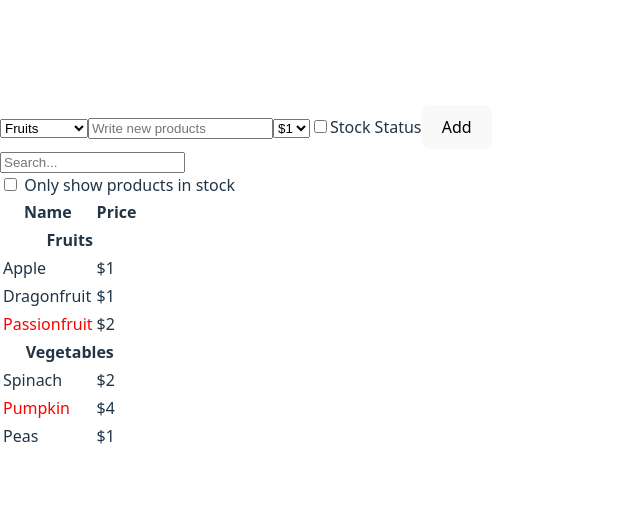
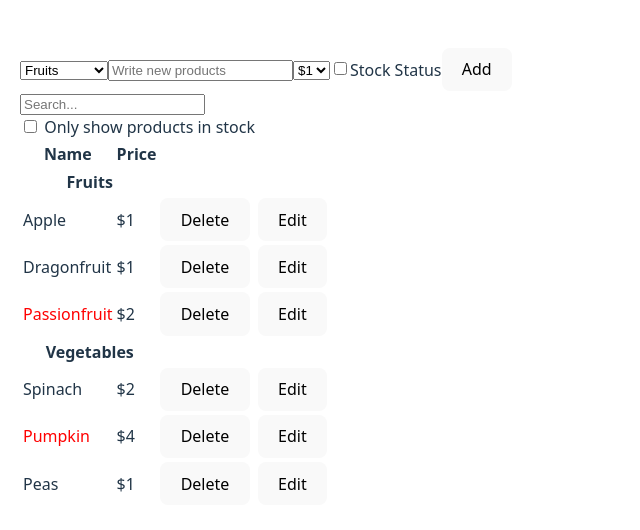
Before and after one commit to groom-practice/think-react-app, a React (Vite) app: page / in a window 1280 px wide. Shown: the part 122-652 px from the top of the page, without its empty margins (0-640 px from the left). Built offline with nearby package versions, Linux system fonts and the light colour scheme.

Commit message:
feat: 삭제 기능 밑 로컬스토리지 저장 추가

```diff
--- a/src/App.jsx
+++ b/src/App.jsx
@@ -1,4 +1,4 @@
-import { useState } from "react";
+import { useEffect, useState } from "react";
 
 const PRODUCTS = [
   { category: "Fruits", price: "$1", stocked: true, name: "Apple" },
@@ -10,7 +10,24 @@ const PRODUCTS = [
 ];
 
 export default function App() {
-  const [products, setProducts] = useState(PRODUCTS);
+  // 제품 삭제 기능 추가
+  const handleDeleteProduct = (indexToDelete) => {
+    // 배열에서 조건에 맞는 요소만 남기고 새로운 배열 만들기
+    // index는 현재 요소의 인덱스
+    // 삭제하려는 인덱스가 아닌 것만 남긴다.
+    setProducts((prev) => prev.filter((_, index) => index !== indexToDelete));
+  };
+
+  const [products, setProducts] = useState(() => {
+    // 로컬스토리지 저장 추가
+    const saved = localStorage.getItem("products");
+    return saved ? JSON.parse(saved) : PRODUCTS;
+  });
+
+  // 자꾸 안돼서 useEffect 사용하니까 되는데 왜그럴까요..
+  useEffect(() => {
+    localStorage.setItem("products", JSON.stringify(products));
+  }, [products]);
 
   const handleAddProduct = (category, name, price, stocked) => {
     const selectCategoryProducts = products.filter(
@@ -42,9 +59,12 @@ export default function App() {
   };
 
   return (
-    <main>
+    <main style={{ padding: "20px" }}>
       <AddProducts onAddProduct={handleAddProduct} />
-      <FilterableProductTable products={products} />
+      <FilterableProductTable
+        products={products}
+        onDeleteProduct={handleDeleteProduct}
+      />
     </main>
   );
 }
@@ -81,7 +101,7 @@ function AddProducts({ onAddProduct }) {
   );
 }
 
-function FilterableProductTable({ products }) {
+function FilterableProductTable({ products, onDeleteProduct }) {
   const [filterText, setFilterText] = useState("");
   const [inStockOnly, setInStockOnly] = useState(false);
   return (
@@ -96,6 +116,7 @@ function FilterableProductTable({ products }) {
         products={products}
         filterText={filterText}
         inStockOnly={inStockOnly}
+        onDeleteProduct={onDeleteProduct}
       />
     </div>
   );
@@ -128,7 +149,7 @@ function SearchBar({
   );
 }
 
-function ProductTable({ products, filterText, inStockOnly }) {
+function ProductTable({ products, filterText, inStockOnly, onDeleteProduct }) {
   const rows = [];
   let lastCategory = null;
 
@@ -150,7 +171,14 @@ function ProductTable({ products, filterText, inStockOnly }) {
         />
       );
     }
-    rows.push(<ProductRow product={product} key={product.name + index} />);
+    rows.push(
+      <ProductRow
+        product={product}
+        key={product.name + index}
+        onDeleteProduct={onDeleteProduct}
+        index={index}
+      />
+    );
     lastCategory = product.category;
   });
   return (
@@ -174,16 +202,28 @@ function ProductCategoryRow({ category }) {
   );
 }
 
-function ProductRow({ product }) {
+function ProductRow({ product, onDeleteProduct, index }) {
   const productName = product.stocked ? (
     product.name
   ) : (
     <span style={{ color: "red" }}>{product.name}</span>
   );
+
   return (
     <tr>
       <td>{productName}</td>
       <td>{product.price}</td>
+      <td>
+        {/*
+
+          화살표 함수를 사용해서 클릭 시 특정 동작 실행
+          onDeleteProduct를 실행하면서 index값을 인자로 전달
+          해당 항목의 인덱스를 삭제!
+
+        */}
+        <button onClick={() => onDeleteProduct(index)}>Delete</button> &nbsp;
+        <button>Edit</button>
+      </td>
     </tr>
   );
 }
```
